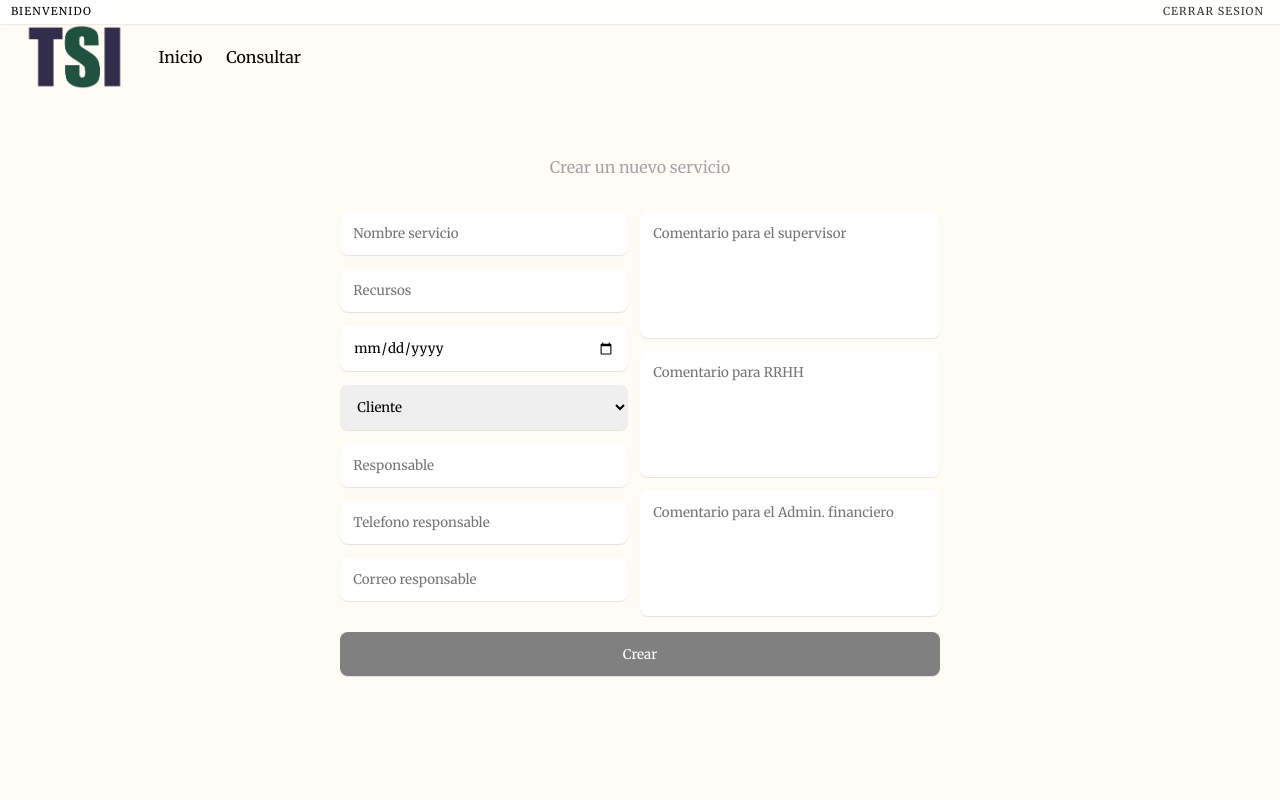
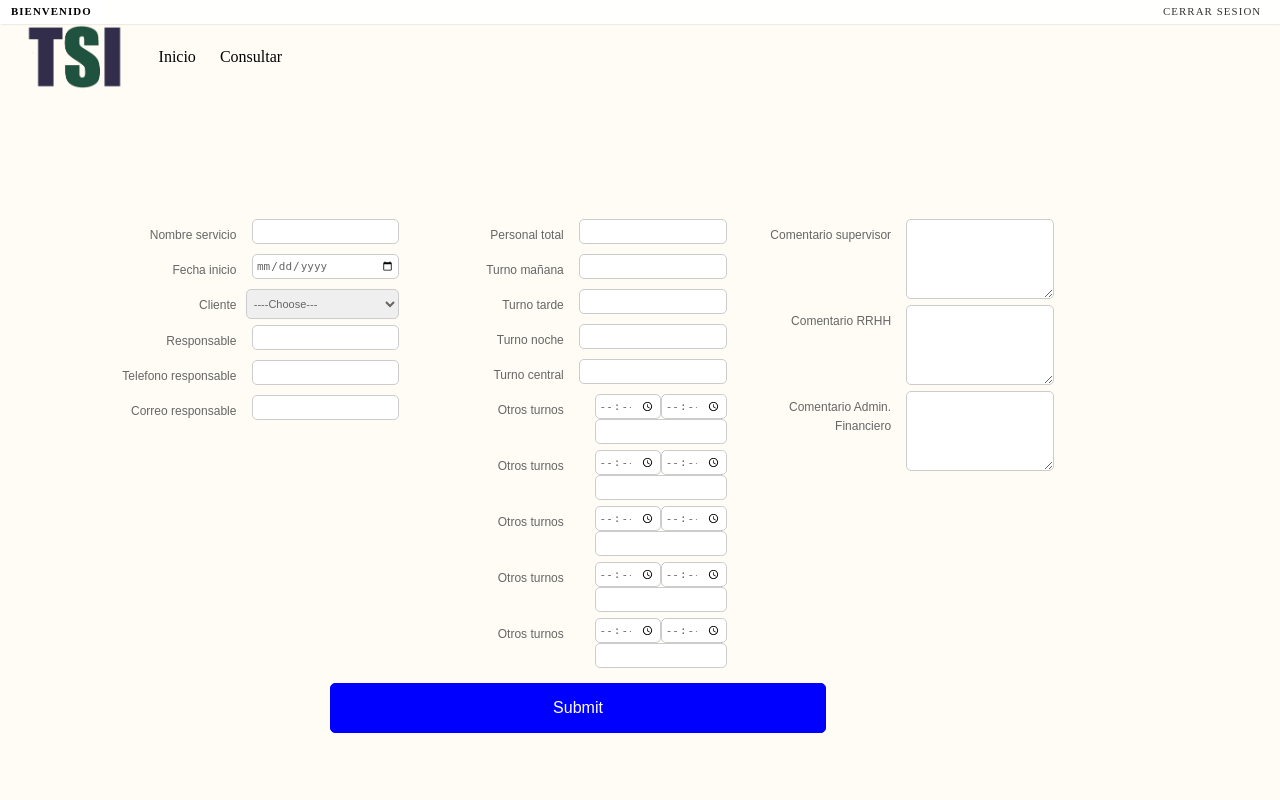
Before and after one commit to anatsi/proyecte, a PHP site: page /operativa/nuevoServicio.php in a window 1280 px wide. Run offline with PHP 8.4, Linux system fonts and the light colour scheme; the visitor is signed in with stand-in values (Sample User, id 1); data that the repository does not hold is empty; some libraries are stand-ins or nearby versions.

Commit message:
formulario de nuevo servicio cambiado

```diff
--- a/css/formulario.css
+++ b/css/formulario.css
@@ -1,96 +1,129 @@
-@import url(https://fonts.googleapis.com/css?family=Merriweather);
-*,
-*:before,
-*:after {
-  -moz-box-sizing: border-box;
-  -webkit-box-sizing: border-box;
-  box-sizing: border-box;
+        form {
+          padding:5%;
+          -moz-border-radius:10px;
+          -webkit-border-radius:10px;
+          border-radius:10px;
+          /*margin:20px auto;*/
+          margin-top: 0;
+          text-align:center;
+          width:90%;
+        }
+        form p {
+          width:100%;
+          display:inline-block;
+          margin:1px 0;
+          padding:0;
+        }
+        input,text,email,password,input[type=text],
+        input[type=password],input[type=email],input[type=textarea],
+        textarea,input[type=select],select {
+          -moz-border-radius:5px;
+          -webkit-border-radius:5px;
+          border-radius:5px;
+          height:25px;
+          line-height:25px;
+          float:right;
+          border:solid #ccc 1px;
+          font-size:11px;
+          color:#666;
+        }
+        input,text,email,password,input[type=text],input[type=password],
+        input[type=email],input[type=textarea],textarea {
+          width:48%;
+          padding:0px 1%;
+        }
+        input[type=select],select {
+          width:50%;
+          padding:0px 1%;
+          height:30px;
+        }
+        input[type=radio],radio,input[type=checkbox],checkbox {
+          width:auto;
+          padding:0px;
+          margin-left:2%;
+          float:left;
+        }
+        input[type=submit],submit {
+          background:blue;
+          border-color:blue;
+          color:#fff;
+          line-height:25px;
+          font-size:16px;
+          height: 50px;
+          width: 50%;
+          margin-top: 1%;
+          margin-right: 25%;
+        }
+        input[type=submit]:hover,submit:hover {
+          color: black;
+          background:lightblue;
+          border-color:lightblue;
+        }
+        textarea,input[type=textarea] {
+          min-height:80px;
+        }
+        label{
+          width:46%;
+          margin:2px 1%;
+          font-size:12px;
+          color:#666;
+          text-align:right;
+          float:left;
+          font-family:Arial,Helvetica,sans-serif;
+          line-height:16px;
+        }
+        .threeinputs{
+          margin:0 !important;
+          width:21.5% !important;
+        }
+        .threeinputs2{
+          margin:0 !important;
+          width:21.5% !important;
+        }
+        .threeinputs1{
+          margin:0 !important;
+          width:43% !important;
+        }
+        .threeinputs:nth-child(3){
+          margin:0 .75% !important;
+          width:14% !important;
+        }
+        .formthird {
+          float:left;
+          width:31%;
+          margin:0px 1%;
         }
 
-html, body {
-  font-family: 'Merriweather', sans-serif;
-  font-size: 1em;
-  line-height: 1.4;
-  height: 100%;
-  margin: 0;
-  padding: 0;
+        .fa-question-circle{
+          color:#666;
+          font-size:18px !important;
+          line-height:25px !important;
+          margin-right:5px;
+          position:relative;top:2px;
         }
-
-h1 {
-  text-align: center;
-  color: #A4A4A4;
-  text-shadow: 1px 1px 0 white;
+        @media only screen and (max-width: 960px) {
+            .threeinputs1,.threeinputs2,.threeinputs,.threeinputs:nth-child(3){
+              margin:1px 0 !important;
+              width:48% !important;
             }
-
-form {
-  max-width: 600px;
-  text-align: center;
-  margin: 20px auto;
+            input,text,email,password,input[type=text],input[type=password],
+            input[type=email],input[type=textarea],textarea,input[type=select],select {
+              float:right;
             }
-form input, form textarea, form select, form option {
-  border: 0;
-  outline: 0;
-  padding: 1em;
-  -moz-border-radius: 8px;
-  -webkit-border-radius: 8px;
-  border-radius: 8px;
-  display: block;
-  width: 100%;
-  margin-top: 1em;
-  font-family: 'Merriweather', sans-serif;
-  -moz-box-shadow: 0 1px 1px rgba(0, 0, 0, 0.1);
-  -webkit-box-shadow: 0 1px 1px rgba(0, 0, 0, 0.1);
-  box-shadow: 0 1px 1px rgba(0, 0, 0, 0.1);
-  resize: none;
+            input[type=radio],radio,input[type=checkbox],checkbox {
+              float:left;
             }
-form input:focus, form textarea:focus, form select:focus, form option:focus {
-  -moz-box-shadow: 0 0px 2px #e74c3c !important;
-  -webkit-box-shadow: 0 0px 2px #e74c3c !important;
-  box-shadow: 0 0px 2px #e74c3c !important;
-}
-
-form #input-submit {
-  color: white;
-  background: gray;
-  cursor: pointer;
-}
-form textarea {
-  height: 126px;
-}
-
-.half {
-  float: left;
-  width: 48%;
-  margin-bottom: 1em;
-}
-
-.rightz {
-  width: 50%;
-}
-
-.left {
-  margin-right: 2%;
-}
-
-@media (max-width: 480px) {
-  .half {
-    width: 100%;
-    float: none;
-    margin-bottom: 0;
-  }
-  h1{
-    margin-top: 20px;
+            label{
+              font-size:11px;
             }
         }
-/* Clearfix */
-.cf:before,
-.cf:after {
-  content: " ";
-  /* 1 */
-  display: table;
-  /* 2 */
+        @media only screen and (max-width: 767px) {
+            .formthird {
+              float:left;
+              width:95%;
+              margin:0px 1%;
             }
-
-.cf:after {
-  clear: both;
+            label{
+              font-size:11px;
             }
+        }
--- a/operativa/nuevoServicio.php
+++ b/operativa/nuevoServicio.php
@@ -15,21 +15,17 @@ if (isset($_SESSION['usuario'])==false) {
 }else {
  ?>
 <!DOCTYPE html>
-<html >
+<html>
 <head>
   <meta charset="UTF-8">
-  <title>Nuevo servicio</title>
+  <title>Nuevo Servicio</title>
+      <link rel="stylesheet" href="../css/formulario.css">
       <link rel="stylesheet" href="../css/menu.css">
-    <link rel="stylesheet" href="https://cdnjs.cloudflare.com/ajax/libs/meyer-reset/2.0/reset.min.css">
-    <link rel="stylesheet" href="../css/formulario.css">
+      <link rel="stylesheet" href="../css/dashboard.css">
       <link rel="shortcut icon" href="../imagenes/favicon.ico">
-		<link rel="stylesheet" type="text/css" href="../css/dashboard.css" />
+
 </head>
 <body>
-  <head>
-  <meta name="viewport" content="width=device-width, initial-scale=1.0, maximum-scale=1.0">
-</head>
-
   <div class="codrops-top clearfix">
     <?php
       //llamamos a la función para devolver el nombre de usuario.
@@ -39,7 +35,6 @@ if (isset($_SESSION['usuario'])==false) {
      ?>
     <span class="right"><a href="../logout.php">Cerrar Sesion</a></span>
   </div><!--/ Codrops top bar -->
-
   <div class="site-container">
     <div class="site-pusher">
 
@@ -58,34 +53,36 @@ if (isset($_SESSION['usuario'])==false) {
       <div class="site-content">
         <div class="container">
           <!-- Contenido de la pagina. -->
-        <h1>Crear un nuevo servicio</h1>
+      <form>
+        <div class="formthird">
+            <p><label><i class="fa fa-question-circle"></i>Nombre servicio</label><input type="text" /></p>
+            <p><label><i class="fa fa-question-circle"></i>Fecha inicio</label><input type="date" /></p>
+            <p><label><i class="fa fa-question-circle"></i>Cliente</label><select><option>----Choose---</option></select></p>
+            <p><label><i class="fa fa-question-circle"></i>Responsable</label><input type="text" /></p>
+            <p><label><i class="fa fa-question-circle"></i>Telefono responsable</label><input type="text" /></p>
+            <p><label><i class="fa fa-question-circle"></i>Correo responsable</label><input type="text" /></p>
+        </div>
+        <div class="formthird">
+            <p><label><i class="fa fa-question-circle"></i>Personal total</label><input type="number" min='0'/></p>
+            <p><label><i class="fa fa-question-circle"></i>Turno mañana</label><input type="number" min='0'/></p>
+            <p><label><i class="fa fa-question-circle"></i>Turno tarde</label><input type="number" min='0'/></p>
+            <p><label><i class="fa fa-question-circle"></i>Turno noche</label><input type="number" min='0'/></p>
+            <p><label><i class="fa fa-question-circle"></i>Turno central</label><input type="number" min='0'/></p>
 
-        <form class="cf" action="nuevoServicio.php" method="post">
-          <div class="half left cf">
-            <input type="text" name="nombre" id="input-name" placeholder="Nombre servicio" required>
-            <input type="number" name="recursos" id="input-recursos" placeholder="Recursos" min="0" required>
-            <input type="date" name="inicio" id="input-inicio" placeholder="Fecha inicio" required>
-            <select class="" name="cliente" required>
-              <option value="" selected style="color:gray">Cliente</option>
-              <?php
-                $listaclientes=$cliente->listaClientes();
-                foreach ($listaclientes as $cliente) {
-                  echo "<option value=".$cliente['id'].">".$cliente['nombre']."</option>";
-                }
-               ?>
-            </select>
-            <input type="text" name="responsable" id="input-responsable" placeholder="Responsable" required>
-            <input type="tel" name="tel" id="input-tel" placeholder="Telefono responsable" required>
-            <input type="email" name="email" id="input-email" placeholder="Correo responsable" required>
+            <p><label><i class="fa fa-question-circle"></i>Otros turnos</label><input class="threeinputs" type="time"/><input class="threeinputs2" type="time"/><input class="threeinputs1" type="number" min='0'/></p>
+            <p><label><i class="fa fa-question-circle"></i>Otros turnos</label><input class="threeinputs" type="time"/><input class="threeinputs2" type="time"/><input class="threeinputs1" type="number" min='0'/></p>
+            <p><label><i class="fa fa-question-circle"></i>Otros turnos</label><input class="threeinputs" type="time"/><input class="threeinputs2" type="time"/><input class="threeinputs1" type="number" min='0'/></p>
+            <p><label><i class="fa fa-question-circle"></i>Otros turnos</label><input class="threeinputs" type="time"/><input class="threeinputs2" type="time"/><input class="threeinputs1" type="number" min='0'/></p>
+            <p><label><i class="fa fa-question-circle"></i>Otros turnos</label><input class="threeinputs" type="time"/><input class="threeinputs2" type="time"/><input class="threeinputs1" type="number" min='0'/></p>
         </div>
-          <div class="half rightz cf">
-            <textarea name="supervisor" type="text" id="input-message" placeholder="Comentario para el supervisor"></textarea>
-            <textarea name="rrhh" type="text" id="input-message" placeholder="Comentario para RRHH"></textarea>
-            <textarea name="adminfin" type="text" id="input-message" placeholder="Comentario para el Admin. financiero"></textarea>
+        <div class="formthird">
+            <p><label><i class="fa fa-question-circle"></i>Comentario supervisor</label><textarea></textarea></p>
+            <p><label><i class="fa fa-question-circle"></i>Comentario RRHH</label><textarea></textarea></p>
+            <p><label><i class="fa fa-question-circle"></i>Comentario Admin. Financiero</label><textarea></textarea></p>
         </div>
-          <input type="submit" value="Crear" id="input-submit">
-        </form>
-
+        <div class="submitbuttons">
+            <input class="submitone" type="submit" />
+        </div>
       </div> <!-- END container -->
     </div> <!-- END site-content -->
   </div> <!-- END site-pusher -->
@@ -94,30 +91,7 @@ if (isset($_SESSION['usuario'])==false) {
 <!-- Scripts para que el menu en versión movil funcione -->
 <script src="//ajax.googleapis.com/ajax/libs/jquery/1.11.1/jquery.min.js"></script>
 <script  src="../js/menu.js"></script>
-
+</form>
 </body>
 </html>
-<?php
-//comprbamos que realmente haya rellenado algunos campos
-  if (isset($_POST['nombre'])) {
-    //si los ha rellenado, llamamos a la función de insertar el servicio y le pasamos los datos.
-    $nuevoServicio=$servicio->nuevoServicio($_POST['nombre'], $_POST['recursos'], $_POST['inicio'], $_POST['cliente'], $_POST['responsable'], $_POST['tel'], $_POST['email'], $_POST['supervisor'], $_POST['rrhh'], $_POST['adminfin']);
-    //comprobamos que se haya registrado.
-    if ($nuevoServicio==null) {
-      //si no se ha registrado le saca un mensaje avisandole
-      ?>
-        <script type="text/javascript">
-          alert("Error al registrar el servicio.");
-        </script>
-      <?php
-    }else {
-      //si se ha regstrado le saca un mensaje diciendolo
-      ?>
-        <script type="text/javascript">
-          alert("Nuevo servicio registrado.");
-        </script>
-      <?php
-    }
-  }
- ?>
 <?php } ?>
```
Lines whose indentation alone changed are shown as unchanged.
